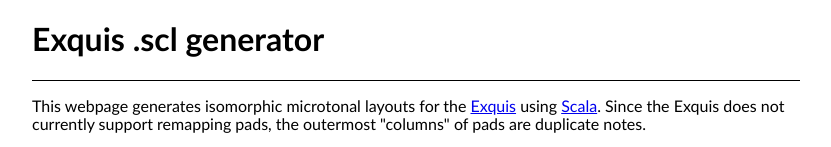
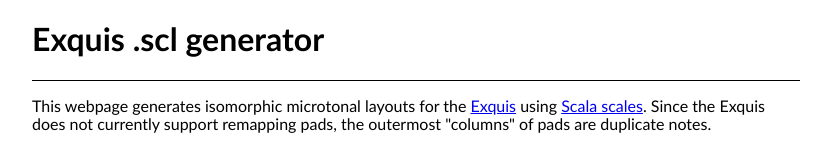
Before and after one commit to jangler/tuning, a website: page docs/index.html in a window 1280 px wide. Shown: the top 147 px of the page, without its empty margins (224-1055 px from the left). Drawn offline with Linux system fonts and the light colour scheme.

Commit message:
Specify that we use Scala scales, not Scala

```diff
--- a/docs/index.html
+++ b/docs/index.html
@@ -21,7 +21,7 @@
         <p>
             This webpage generates isomorphic microtonal layouts for the
             <a href="https://dualo.com/en/exquis/">Exquis</a> using
-            <a href="https://www.huygens-fokker.org/scala/">Scala</a>.
+            <a href="https://www.huygens-fokker.org/scala/scl_format.html">Scala scales</a>.
             Since the Exquis does not currently support remapping pads,
             the outermost "columns" of pads are duplicate notes.
         </p>
```
Also changed, not shown: README.md.
